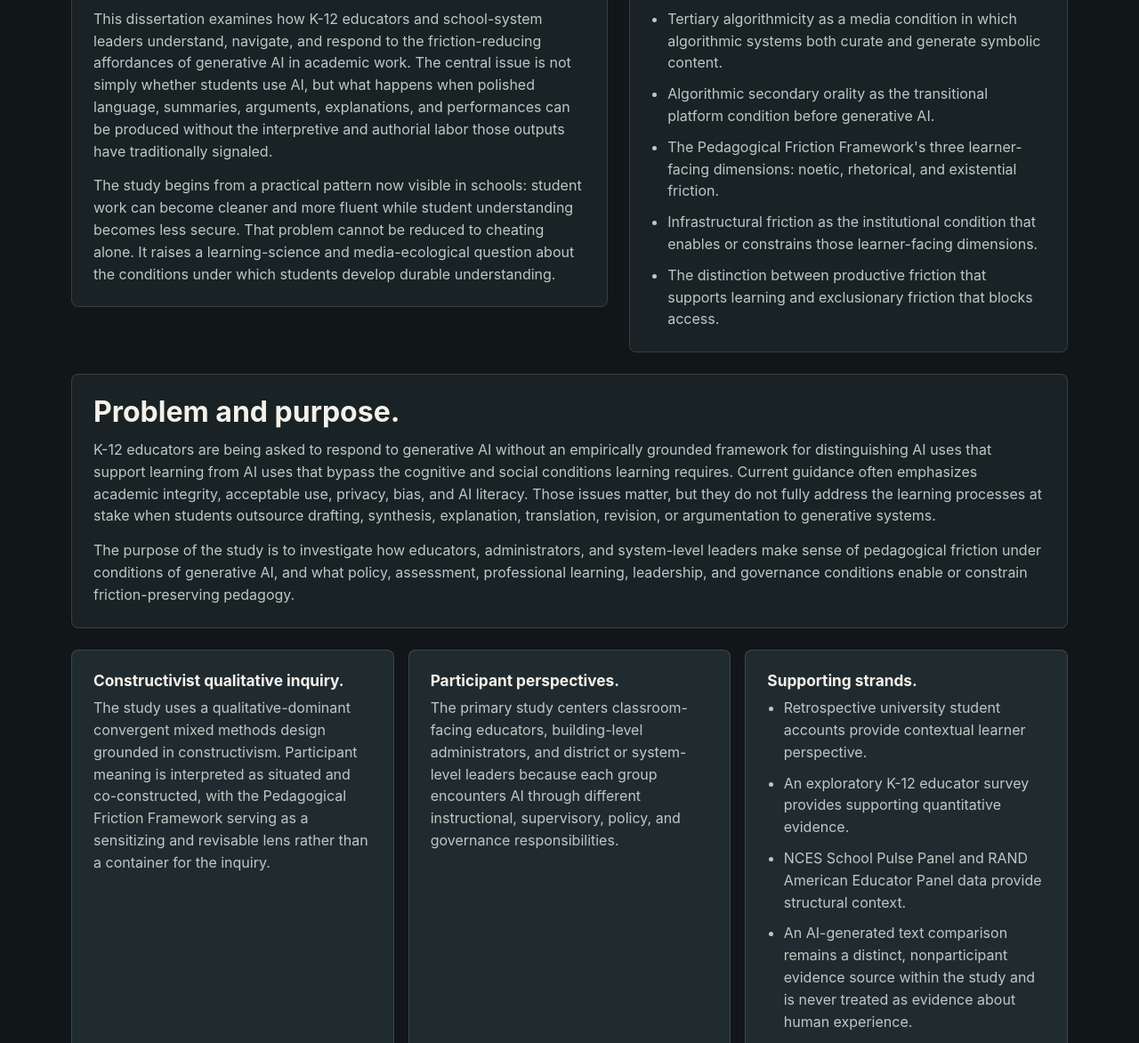
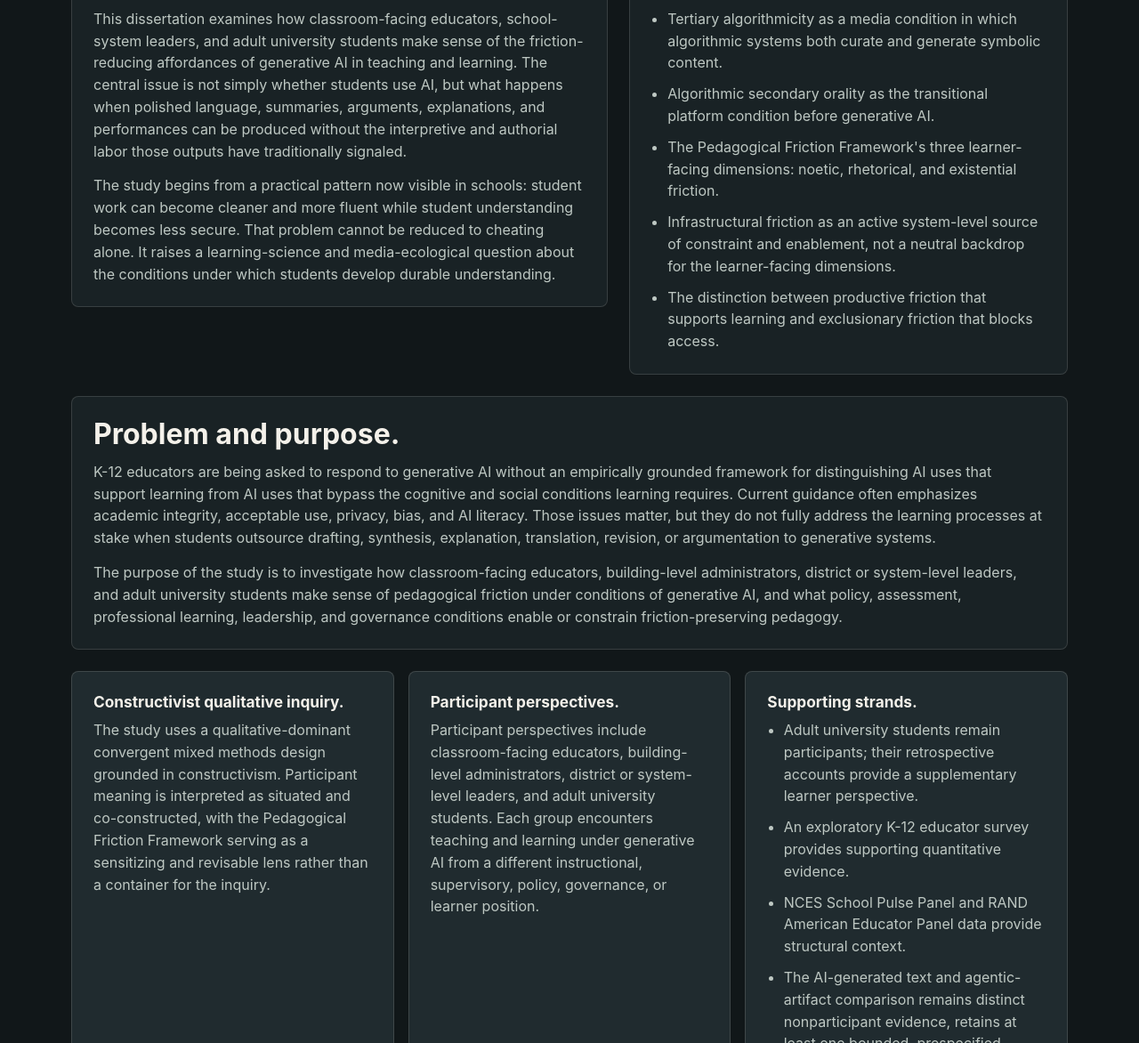
Before and after one commit to minerclass/dissertation-overview, a plain HTML site: page index.html in a window 1280 px wide. Shown: the part 668-1840 px from the top of the page at 89% size. Drawn offline with Linux system fonts and the light colour scheme.

Commit message:
Align overview with revised proposal

```diff
--- a/index.html
+++ b/index.html
@@ -230,7 +230,7 @@
     <div class="grid">
       <section>
         <h2>Current study focus.</h2>
-        <p>This dissertation examines how K-12 educators and school-system leaders understand, navigate, and respond to the friction-reducing affordances of generative AI in academic work. The central issue is not simply whether students use AI, but what happens when polished language, summaries, arguments, explanations, and performances can be produced without the interpretive and authorial labor those outputs have traditionally signaled.</p>
+        <p>This dissertation examines how classroom-facing educators, school-system leaders, and adult university students make sense of the friction-reducing affordances of generative AI in teaching and learning. The central issue is not simply whether students use AI, but what happens when polished language, summaries, arguments, explanations, and performances can be produced without the interpretive and authorial labor those outputs have traditionally signaled.</p>
         <p>The study begins from a practical pattern now visible in schools: student work can become cleaner and more fluent while student understanding becomes less secure. That problem cannot be reduced to cheating alone. It raises a learning-science and media-ecological question about the conditions under which students develop durable understanding.</p>
       </section>
 
@@ -240,7 +240,7 @@
           <li>Tertiary algorithmicity as a media condition in which algorithmic systems both curate and generate symbolic content.</li>
           <li>Algorithmic secondary orality as the transitional platform condition before generative AI.</li>
           <li>The Pedagogical Friction Framework's three learner-facing dimensions: noetic, rhetorical, and existential friction.</li>
-          <li>Infrastructural friction as the institutional condition that enables or constrains those learner-facing dimensions.</li>
+          <li>Infrastructural friction as an active system-level source of constraint and enablement, not a neutral backdrop for the learner-facing dimensions.</li>
           <li>The distinction between productive friction that supports learning and exclusionary friction that blocks access.</li>
         </ul>
       </aside>
@@ -249,7 +249,7 @@
     <section style="margin-top: 24px;">
       <h2>Problem and purpose.</h2>
       <p>K-12 educators are being asked to respond to generative AI without an empirically grounded framework for distinguishing AI uses that support learning from AI uses that bypass the cognitive and social conditions learning requires. Current guidance often emphasizes academic integrity, acceptable use, privacy, bias, and AI literacy. Those issues matter, but they do not fully address the learning processes at stake when students outsource drafting, synthesis, explanation, translation, revision, or argumentation to generative systems.</p>
-      <p>The purpose of the study is to investigate how educators, administrators, and system-level leaders make sense of pedagogical friction under conditions of generative AI, and what policy, assessment, professional learning, leadership, and governance conditions enable or constrain friction-preserving pedagogy.</p>
+      <p>The purpose of the study is to investigate how classroom-facing educators, building-level administrators, district or system-level leaders, and adult university students make sense of pedagogical friction under conditions of generative AI, and what policy, assessment, professional learning, leadership, and governance conditions enable or constrain friction-preserving pedagogy.</p>
     </section>
 
     <div class="cards" aria-label="Study architecture">
@@ -259,15 +259,15 @@
       </div>
       <div class="card">
         <h3>Participant perspectives.</h3>
-        <p>The primary study centers classroom-facing educators, building-level administrators, and district or system-level leaders because each group encounters AI through different instructional, supervisory, policy, and governance responsibilities.</p>
+        <p>Participant perspectives include classroom-facing educators, building-level administrators, district or system-level leaders, and adult university students. Each group encounters teaching and learning under generative AI from a different instructional, supervisory, policy, governance, or learner position.</p>
       </div>
       <div class="card">
         <h3>Supporting strands.</h3>
         <ul>
-          <li>Retrospective university student accounts provide contextual learner perspective.</li>
+          <li>Adult university students remain participants; their retrospective accounts provide a supplementary learner perspective.</li>
           <li>An exploratory K-12 educator survey provides supporting quantitative evidence.</li>
           <li>NCES School Pulse Panel and RAND American Educator Panel data provide structural context.</li>
-          <li>An AI-generated text comparison remains a distinct, nonparticipant evidence source within the study and is never treated as evidence about human experience.</li>
+          <li>The AI-generated text and agentic-artifact comparison remains distinct nonparticipant evidence, retains at least one bounded, prespecified agentic-artifact task, and is never treated as evidence about human experience.</li>
         </ul>
       </div>
     </div>
@@ -320,7 +320,7 @@
 
   <footer>
     <div class="shell">
-      Micah Miner · Public dissertation overview. Updated with the current Chapters 1-3 proposal framing, June 2026.
+      Micah Miner · Public dissertation overview. Updated with the current Chapters 1-3 proposal framing, July 2026.
     </div>
   </footer>
 </body>
```
